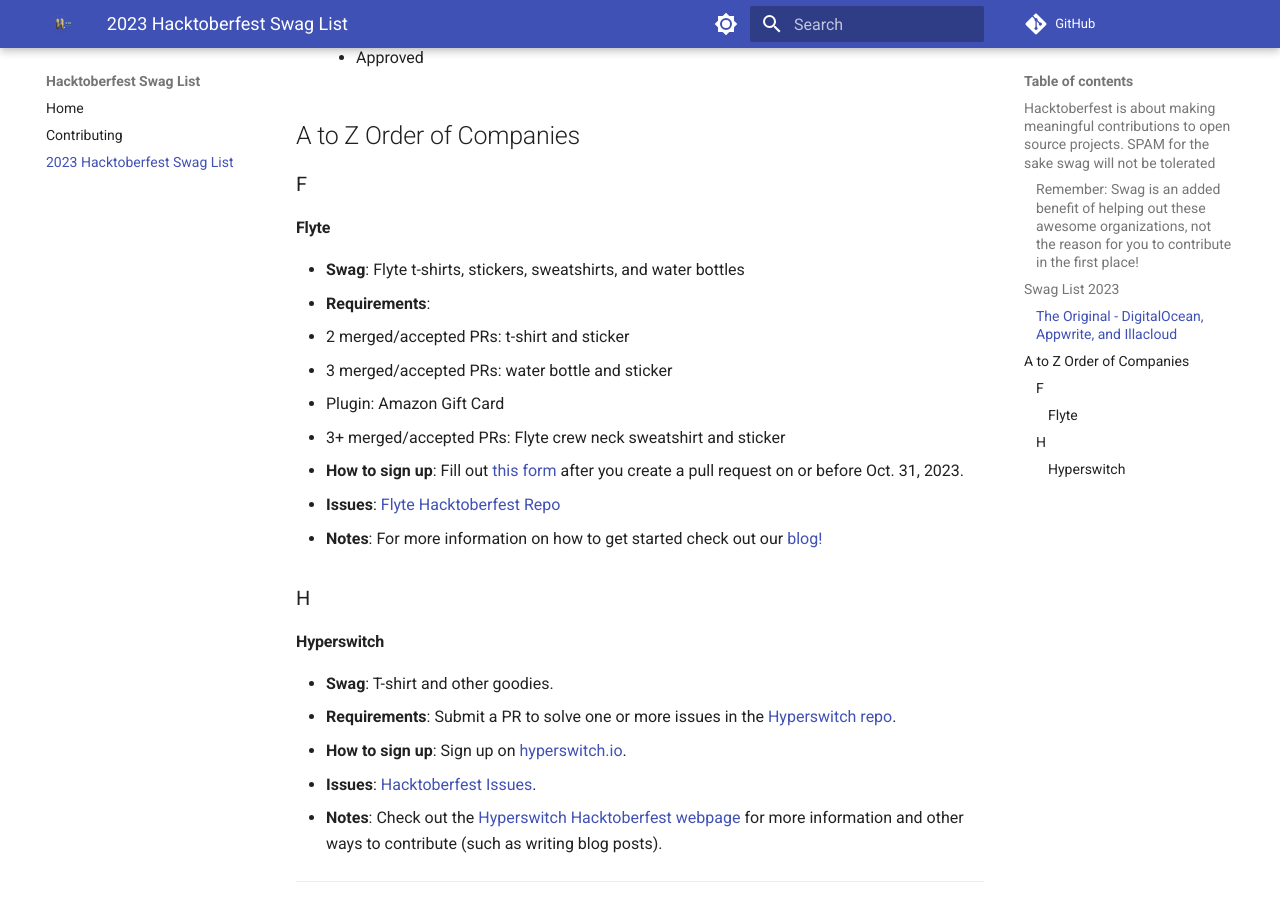
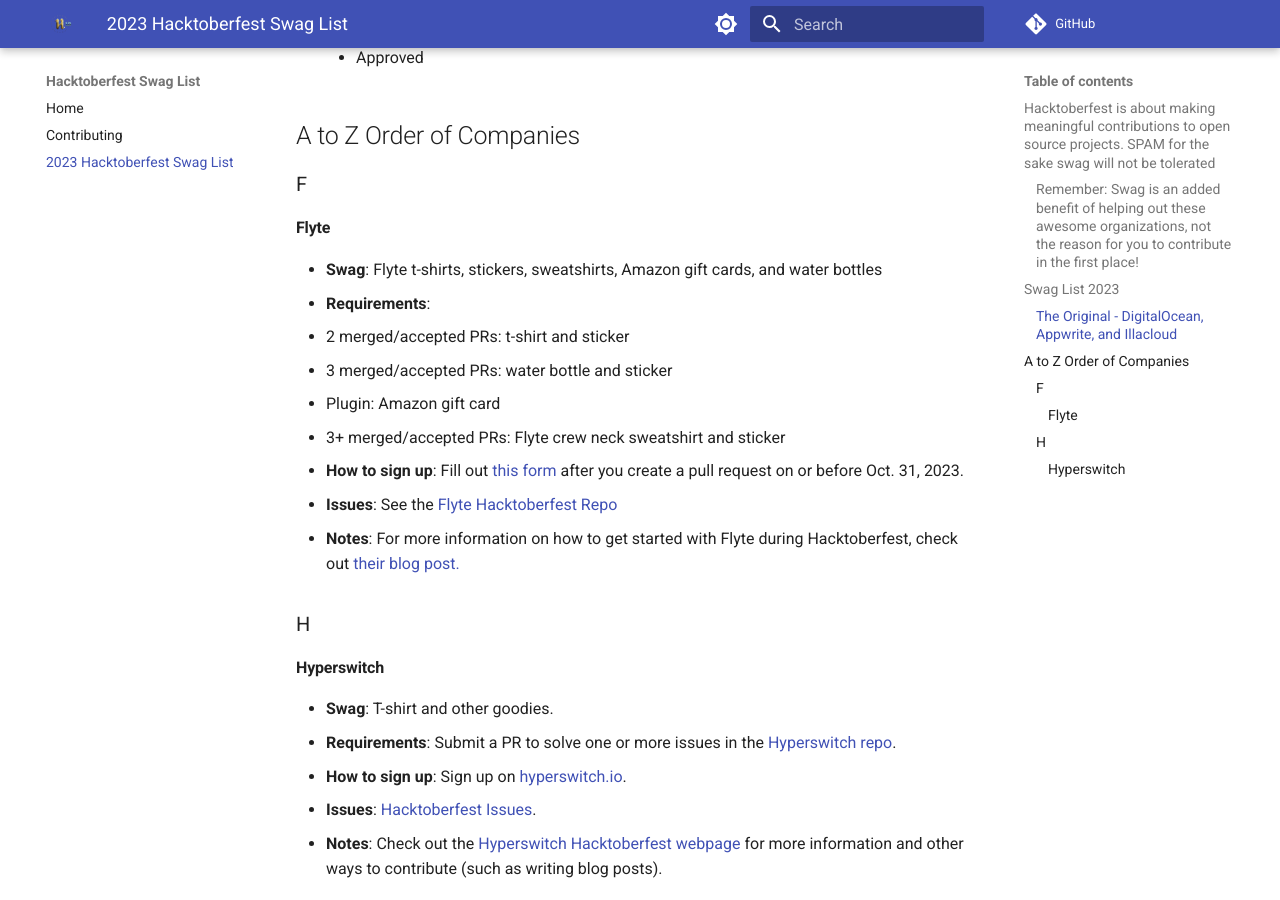
Before and after one commit to crweiner/hacktoberfest-swag-list, an MkDocs documentation site: the page built from docs/list.md, in a window 1280 px wide and 900 px high, scrolled down 914 px. Built offline with MkDocs 1.6.1 and Material for MkDocs 9.7.7, drawn with Linux system fonts in a browser that asks for light colours; plug-ins that fetch from the network failed and are left out; comment, search, counter and statistics services are not loaded.

Commit message:
Small tweaks to Flyte

```diff
--- a/docs/list.md
+++ b/docs/list.md
@@ -30,15 +30,15 @@
 
 #### **Flyte**
 
-- **Swag**: Flyte t-shirts, stickers, sweatshirts, and water bottles
+- **Swag**: Flyte t-shirts, stickers, sweatshirts, Amazon gift cards, and water bottles
 - **Requirements**:
   - 2 merged/accepted PRs: t-shirt and sticker
   - 3 merged/accepted PRs: water bottle and sticker
-  - Plugin: Amazon Gift Card
+  - Plugin: Amazon gift card
   - 3+ merged/accepted PRs: Flyte crew neck sweatshirt and sticker
 - **How to sign up**: Fill out [this form](https://tally.so/r/wMNob0) after you create a pull request on or before Oct. 31, 2023.
-- **Issues**: [Flyte Hacktoberfest Repo](https://github.com/flyteorg/flyte/issues/4064)
-- **Notes**: For more information on how to get started check out our [blog!](https://flyte.org/blog/flyte-at-hacktoberfest-2023)
+- **Issues**: See the [Flyte Hacktoberfest Repo](https://github.com/flyteorg/flyte/issues/4064)
+- **Notes**: For more information on how to get started with Flyte during Hacktoberfest, check out [their blog post.](https://flyte.org/blog/flyte-at-hacktoberfest-2023)
 
 ### H
 
```
